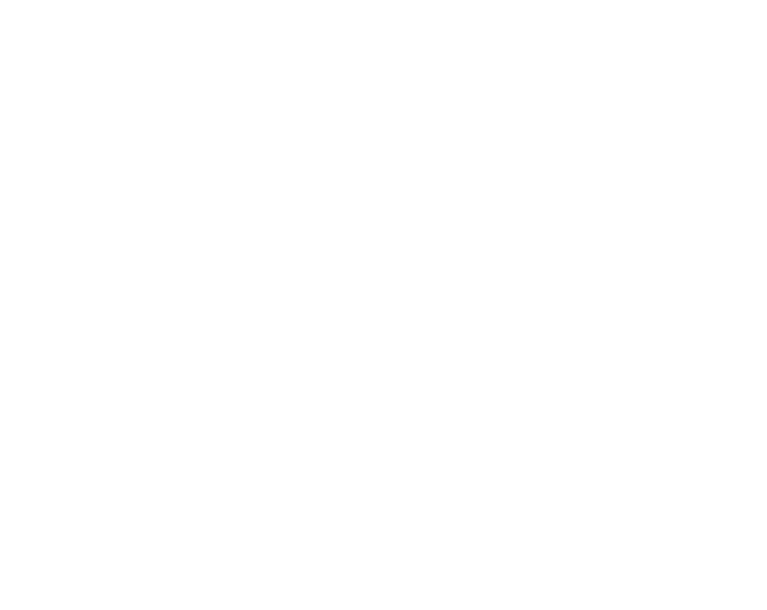
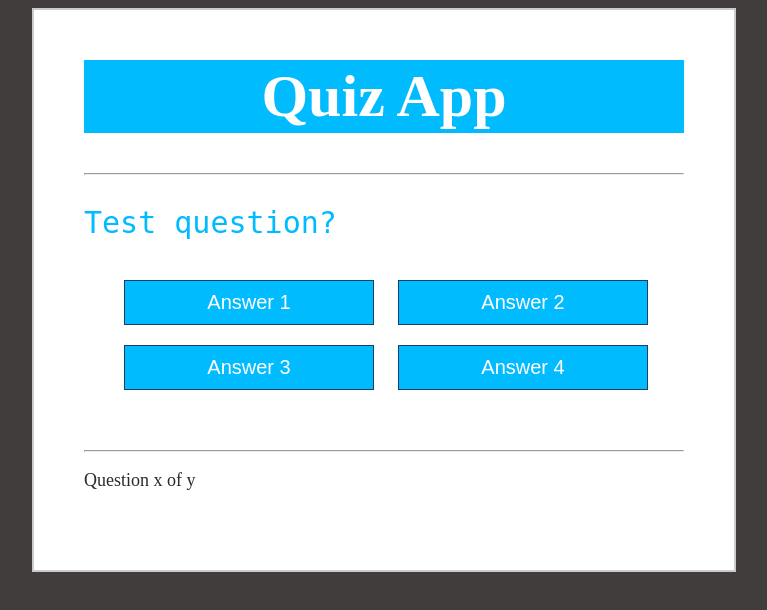
Before and after one commit to DanielRT96/quiz_app, a plain HTML site: page index.html in a window 1280 px wide. Shown: the whole page, without its empty margins (256-1023 px from the left). Drawn offline with Linux system fonts and the light colour scheme.

Commit message:
Set up UI

```diff
--- a/index.html
+++ b/index.html
@@ -1,13 +1,35 @@
-<!DOCTYPE html>
-<html lang="en">
+<html>
 
-<head>
+<head lang="en">
     <meta charset="UTF-8">
-    <meta name="viewport" content="width=device-width, initial-scale=1.0">
-    <title>Quiz App</title>
+    <title>Quiz</title>
+    <link rel="stylesheet" type="text/css" href="style.css">
 </head>
 
 <body>
+    <div class="grid">
+        <div id="quiz">
+            <h1>Quiz App</h1>
+            <hr style="margin-bottom: 20px">
+
+            <p id="question">Test question?</p>
+
+            <div class="buttons">
+                <button id="btn0"><span id="choice0">Answer 1</span></button>
+                <button id="btn1"><span id="choice1">Answer 2</span></button>
+                <button id="btn2"><span id="choice2">Answer 3</span></button>
+                <button id="btn3"><span id="choice3">Answer 4</span></button>
+            </div>
+
+            <hr style="margin-top: 50px">
+            <footer>
+                <p id="progress">Question x of y</p>
+            </footer>
+        </div>
+    </div>
+
+
+    <script src="script.js"></script>
 
 </body>
 
--- a/style.css
+++ b/style.css
@@ -0,0 +1,74 @@
+body {
+    background-color: #413D3D;
+}
+
+.grid {
+    width: 600px;
+    height: 500px;
+    margin: 0 auto;
+    background-color: #fff;
+    padding: 10px 50px 50px 50px;
+    border: 2px solid #cbcbcb;
+
+}
+
+.grid h1 {
+    font-family: "sans-serif";
+    background-color: #01BBFF;
+    font-size: 60px;
+    text-align: center;
+    color: #ffffff;
+    padding: 2px 0px;
+
+}
+
+#score {
+    color: #01BBFF;
+    text-align: center;
+    font-size: 30px;
+}
+
+.grid #question {
+    font-family: "monospace";
+    font-size: 30px;
+    color: #01BBFF;
+}
+
+.buttons {
+    margin-top: 30px;
+    margin-left: 40px;
+}
+
+#btn0,
+#btn1,
+#btn2,
+#btn3 {
+
+    background-color: #01BBFF;
+    width: 250px;
+    font-size: 20px;
+    color: #fff;
+    border: 1px solid #1D3C6A;
+    margin: 10px 20px 10px 0px;
+    padding: 10px 10px;
+}
+
+#btn0:hover,
+#btn1:hover,
+#btn2:hover,
+#btn3:hover {
+    cursor: pointer;
+    background-color: #01BBFF;
+}
+
+#btn0:focus,
+#btn1:focus,
+#btn2:focus,
+#btn3:focus {
+    outline: 0;
+}
+
+#progress {
+    color: #2b2b2b;
+    font-size: 18px;
+}
```
